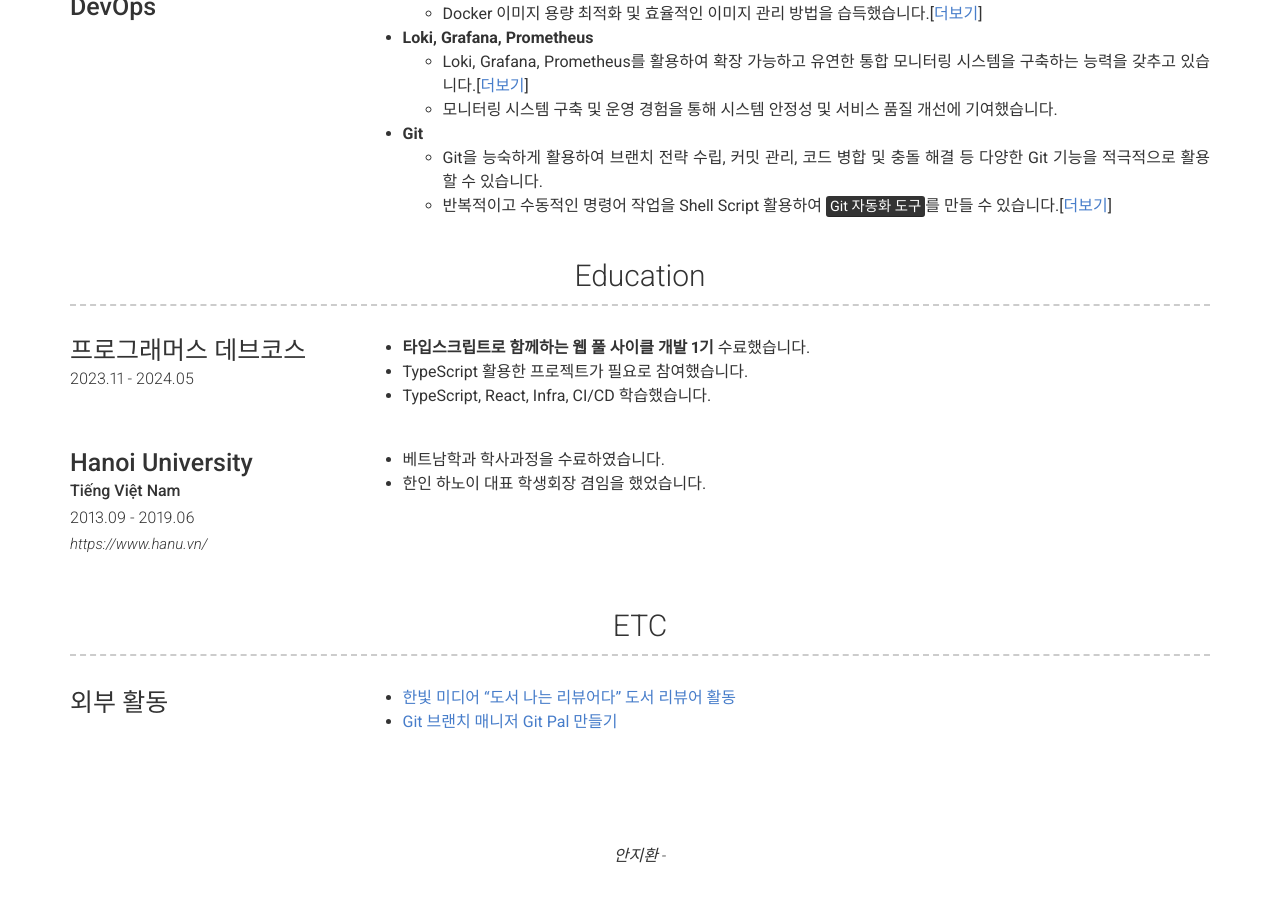
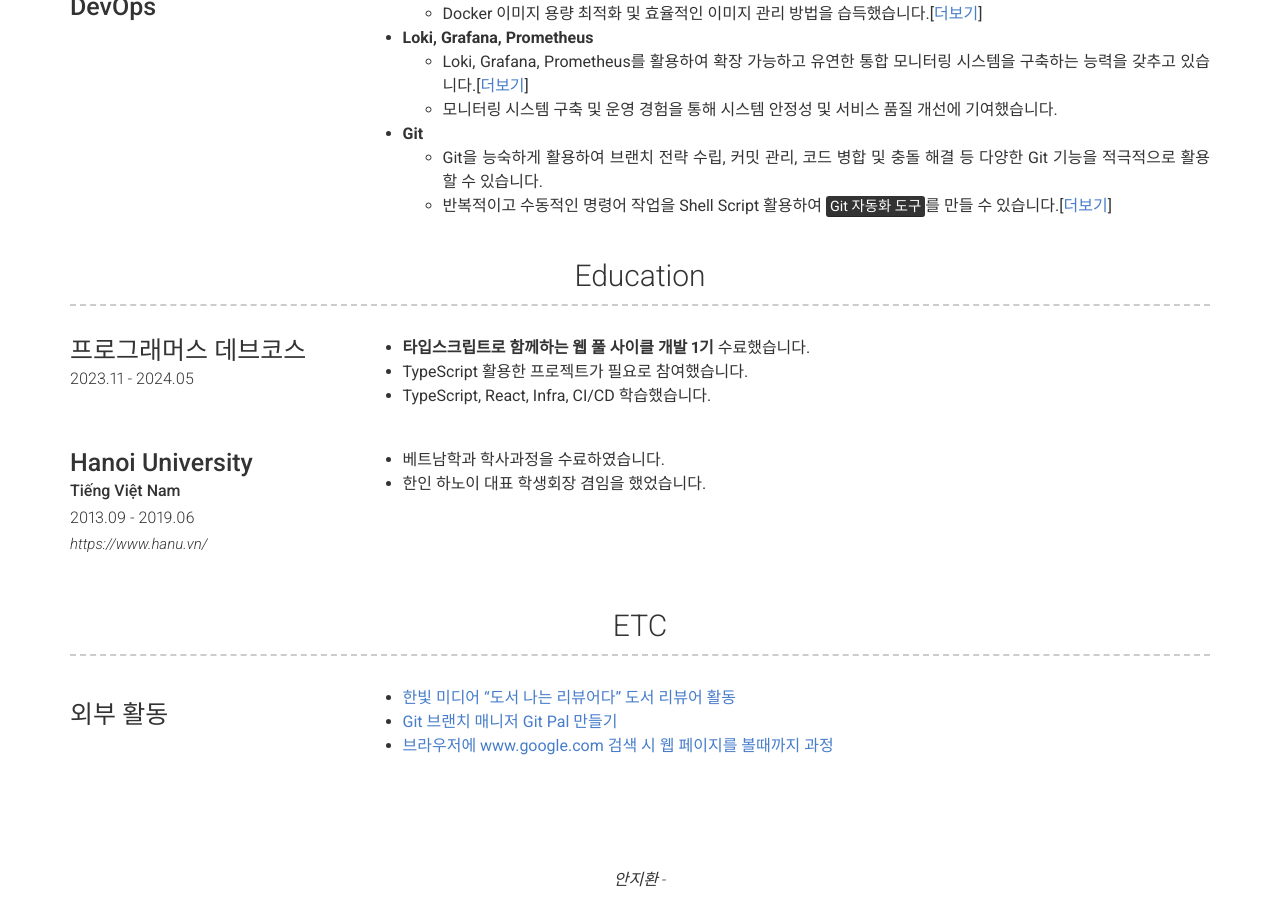
Before and after one commit to jihwooon/jihwooon.github.io, a Jekyll site: the page built from index.md, in a window 1280 px wide and 900 px high, scrolled down 2501 px. Built offline with Jekyll 4.4.1, drawn with Linux system fonts in a browser that asks for light colours; nearby versions of some CDN libraries; before the commit the page ends 3377 px from its top, so only the background shows below that.

Commit message:
외부 활동 목록에 발표 영상 링크 추가
- 외부 활동 목록에 "브라우저에 www.google.com 검색 시 웹 페이지를 볼때까지 과정 | 웹 풀 사이클 데브코스 1기 Dev-Course Talk" 발표 영상 링크 추가

```diff
--- a/_config.yml
+++ b/_config.yml
@@ -220,7 +220,7 @@ content:
         description: | # this will include new lines to allow paragraphs
           * [한빛 미디어 "도서 나는 리뷰어다" 도서 리뷰어 활동](https://medium.com/@jihwooon)
           * [Git 브랜치 매니저 Git Pal 만들기](https://velog.io/@jihwooon/Git-%EB%B8%8C%EB%9E%9C%EC%B9%98-%EB%A7%A4%EB%8B%88%EC%A0%80-Git-Pal-%EB%A7%8C%EB%93%A4%EA%B8%B0)
-
+          * [브라우저에 www.google.com 검색 시 웹 페이지를 볼때까지 과정](https://www.youtube.com/watch?v=wFNOTRuLFVk)
 
 # Footer
 # footer_show_references: true
```
Also changed, not shown: 1 other file.
